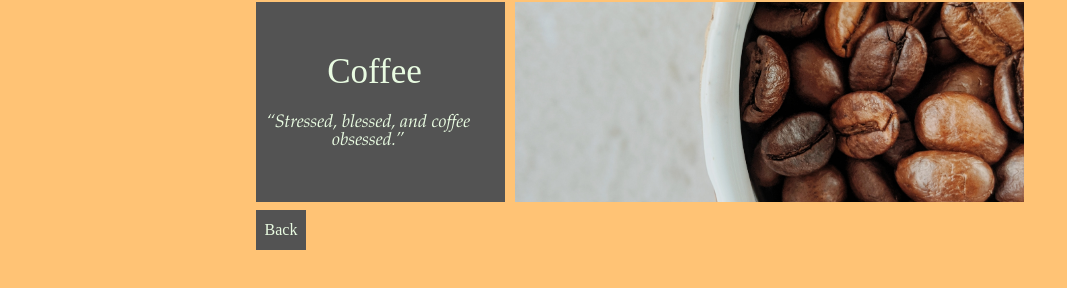
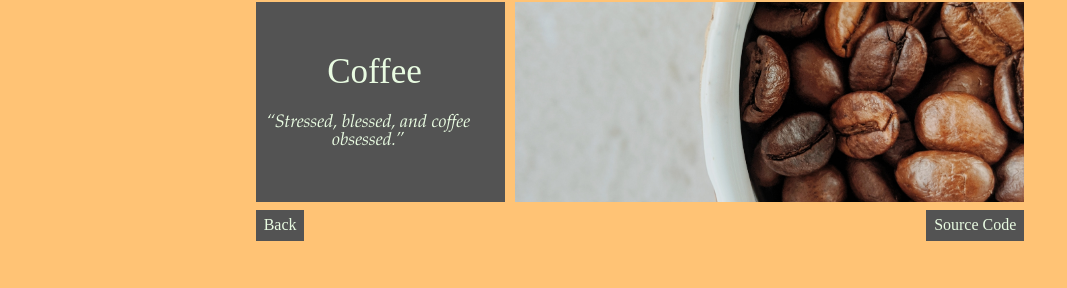
Before and after one commit to abedsada/Responsive-Club-Website, a plain HTML site: page index.html in a window 1280 px wide. Both pictures are taken after a click on the element "Next". Shown: the part 582-870 px from the top of the page, without its empty margins (0-1067 px from the left). Drawn offline with Linux system fonts and the light colour scheme.

Commit message:
Added source code button

```diff
--- a/index.html
+++ b/index.html
@@ -40,7 +40,10 @@
                     </div>
                     <div id="fifth"></div>
                 </div>
-            <div id="button"><a href="#">Next</a></div>
+            <div class="FooterBar">
+                <div id="button" class="Button"><a href="#">Next</a></div>
+                <div class="sourceCode Button"><a href="#">Source Code</a></div>
+            </div>
         </div>
         <div id="credit">
             <a href="https://www.freepik.com/free-photo/cook-is-fry-vegetables-with-spices-sauce-wok-flame-cooking-process-asian-restaurant_28638248.htm#query=chef%20fire&position=25&from_view=search&track=ais#page=1&query=c&from_query=undefined&position=0&from_view=search&track=ais">Image by fxquadro</a> on Freepik
@@ -69,8 +72,10 @@
                 </div>
                 <div id="fifth2"></div>
             </div>
-            <div id="buttonB"><a href="#">Back</a></div>
-        </div>
+            <div class="FooterBar">
+                <div id="buttonB" class="Button"><a href="#">Back</a></div>
+                <div class="sourceCode Button"><a href="#">Source Code</a></div>
+            </div>        </div>
 
     </body>
 
--- a/resources/CSS/style.css
+++ b/resources/CSS/style.css
@@ -197,22 +197,26 @@ header .content{
     }
 }
 /*Next Button*/
-#button{
+.FooterBar{
+    display: flex;
+    justify-content: space-between;
+}
+.Button{
     margin-top: 1%;
     background-color: rgb(83, 83, 83);
-    width: 50px;
-    height: 40px;
     display: flex;
     justify-content: center;
     align-items: center;
+    padding: 1%;
 }
-#button a{
+.Button a{
     text-decoration: none;
     color: rgb(232, 251, 225);
 }
-#button:hover{
+.Button:hover{
     background-color: rgb(54, 53, 53);
 }
+
 
 /*2nd Page*/
 
@@ -295,20 +299,3 @@ header .content{
     background-position:center;
     grid-area: 3/2/span 1/span 2;
 }
-
-#buttonB{
-    margin-top: 1%;
-    background-color: rgb(83, 83, 83);
-    width: 50px;
-    height: 40px;
-    display: flex;
-    justify-content: center;
-    align-items: center;
-}
-#buttonB a{
-    text-decoration: none;
-    color: rgb(232, 251, 225);
-}
-#buttonB:hover{
-    background-color: rgb(54, 53, 53);
-}
```
